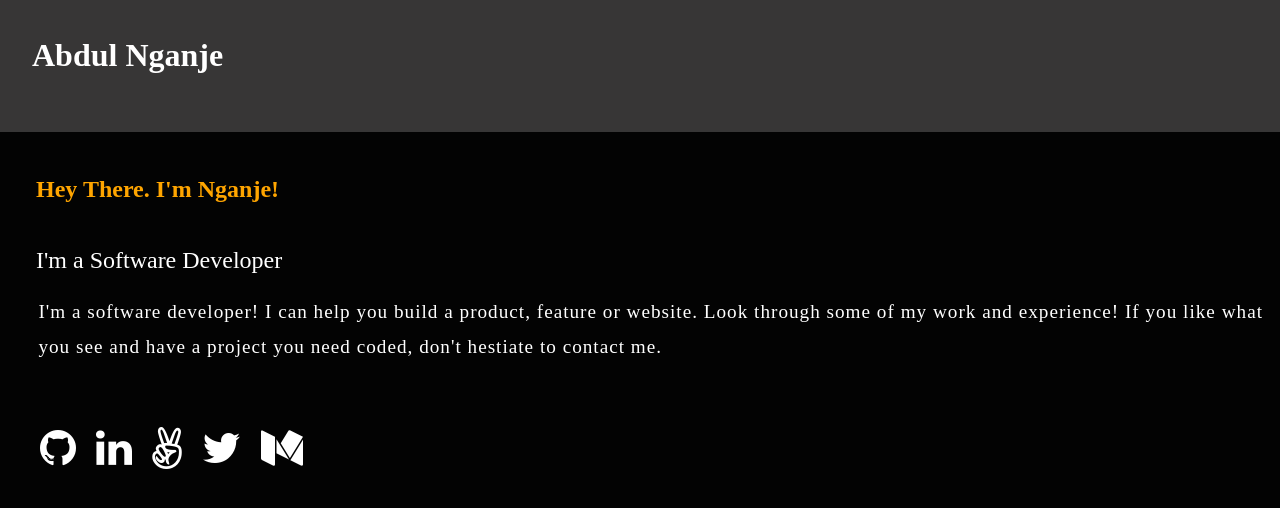
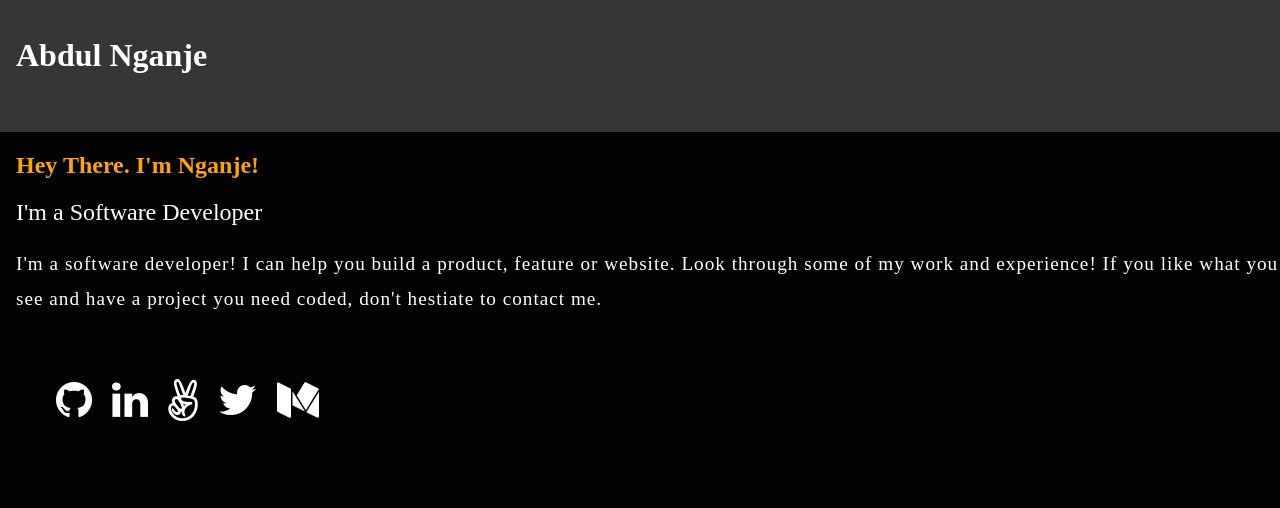
Before and after one commit to asnganje/mobile-first-revision, a website: page index.html in a window 1280 px wide. Drawn offline with Linux system fonts and the light colour scheme.

Commit message:
update first section margin

```diff
--- a/style.css
+++ b/style.css
@@ -14,7 +14,6 @@ header {
 header a {
   color: #fff;
   text-decoration: none;
-  padding-left: 0.5em;
 }
 
 a.hambuger {
@@ -26,6 +25,7 @@ a.hambuger {
   flex-direction: column;
   height: 110vh;
   background-color: rgb(3, 3, 3);
+  padding-left: 1em;
 }
 
 .topper {
@@ -33,7 +33,6 @@ a.hambuger {
   justify-content: space-between;
   align-items: center;
   color: orange;
-  padding: 1em 1em 1em 1.5em;
 }
 
 .support-text {
@@ -42,14 +41,12 @@ a.hambuger {
   align-items: center;
   font-size: 1.5em;
   font-weight: 300;
-  padding: 0 0 0 1.5em;
 }
 
 .support-para {
   color: #fff;
   font-size: 1.2em;
   font-weight: 300;
-  padding: 0 0 0 2em;
   letter-spacing: 1px;
   line-height: 35px;
 }
```
